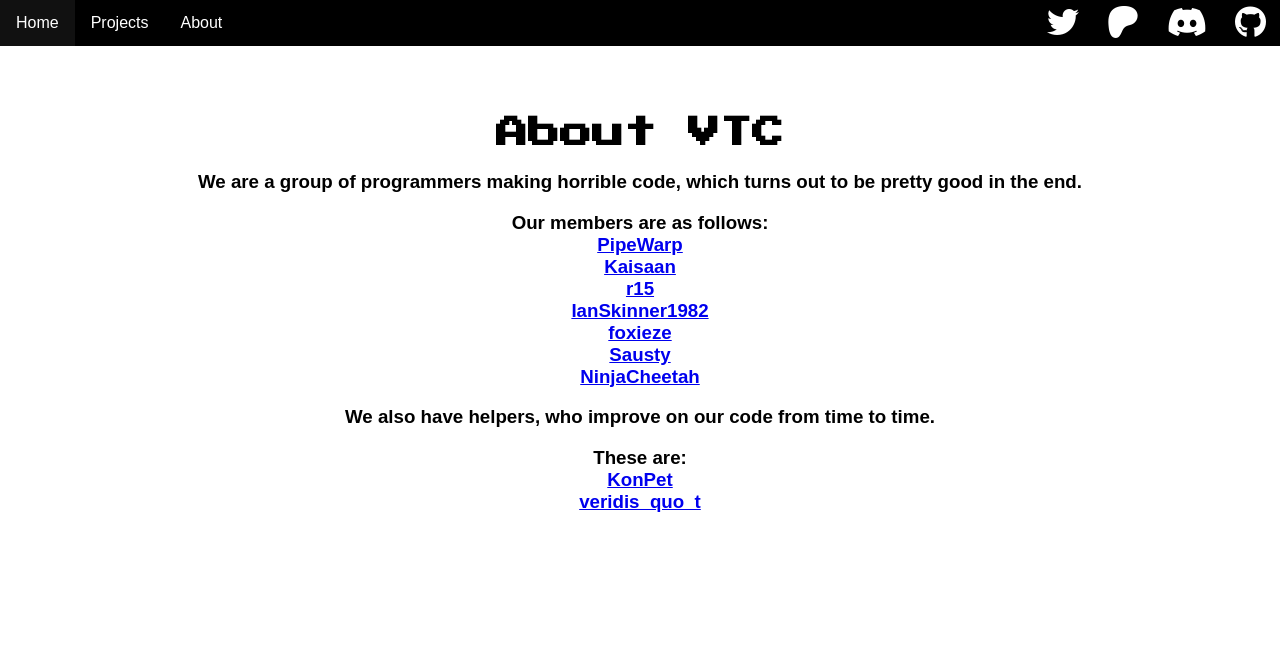
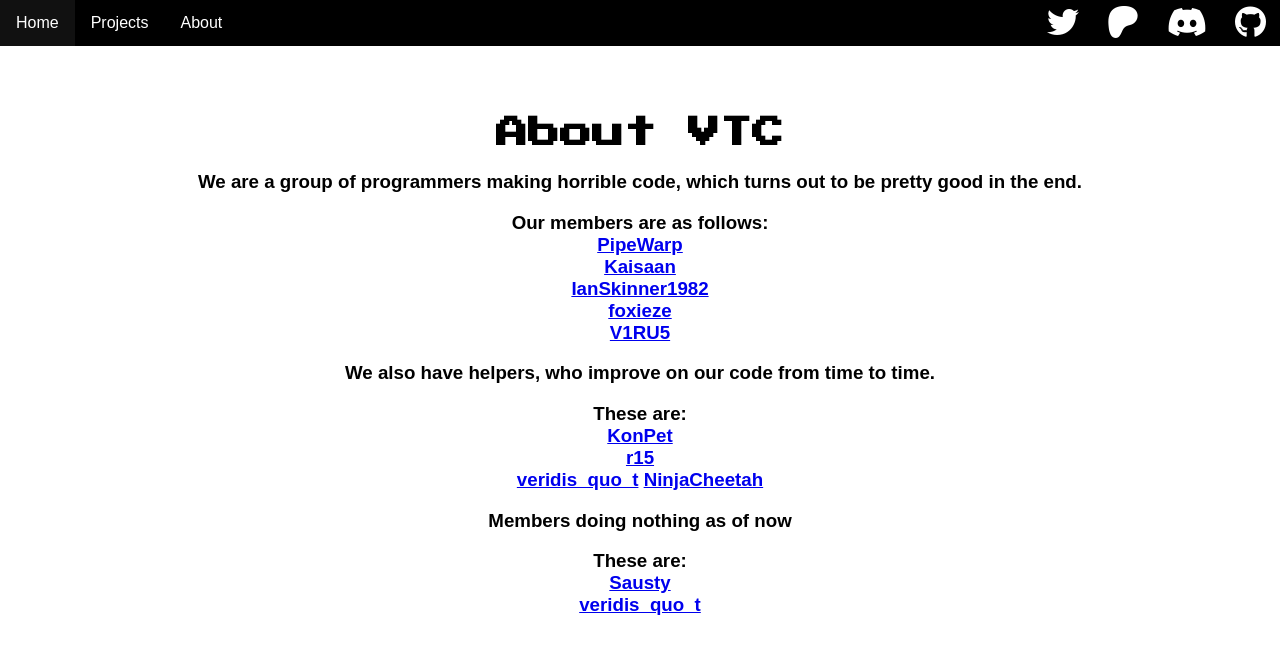
Before and after one commit to Very-Terrible-Code/vtcsite, a Jekyll site: the page built from about/index.html, in a window 1280 px wide. Shown: the top 654 px of the page. Built offline with Jekyll 4.4.1, drawn with Linux system fonts in a browser that asks for light colours; nearby versions of some CDN libraries.

Commit message:
Mod members

```diff
--- a/about/index.html
+++ b/about/index.html
@@ -11,15 +11,22 @@ layout: default
     <h3>We are a group of programmers making horrible code, which turns out to be pretty good in the end.</h3>
     <h3>Our members are as follows: <br> <a target="_blank" href="https://github.com/PipeWarp">PipeWarp</a> <br>
       <a target="_blank" href="https://github.com/Kaisaan">Kaisaan</a><br>
-      <a target="_blank" href="https://github.com/R15User">r15</a><br>
       <a target="_blank" href="https://github.com/IanSkinner1982">IanSkinner1982</a><br>
       <a target="_blank" href="https://github.com/foxieze">foxieze</a><br>
-      <a target="_blank" href="https://github.com/Sausty">Sausty</a><br>
-      <a target="_blank" href="https://github.com/NinjaCheetah">NinjaCheetah</a><br>
+      <a target="_blank" href="https://github.com/jodri-code">V1RU5</a><br>
+
+
     </h3>
     <h3>We also have helpers, who improve on our code from time to time.</h3>
       <h3>These are:<br>
       <a target="_blank" href="https://github.com/KonPet">KonPet</a><br>
+      <a target="_blank" href="https://github.com/R15User">r15</a><br>
+      <a target="_blank" href="https://github.com/veridisquot">veridis_quo_t</a>
+      <a target="_blank" href="https://github.com/NinjaCheetah">NinjaCheetah</a><br>
+      </h3>
+    <h3>Members doing nothing as of now</h3>
+      <h3>These are:<br>
+      <a target="_blank" href="https://github.com/Sausty">Sausty</a><br>
       <a target="_blank" href="https://github.com/veridisquot">veridis_quo_t</a>
       </h3>
   </div>
```
